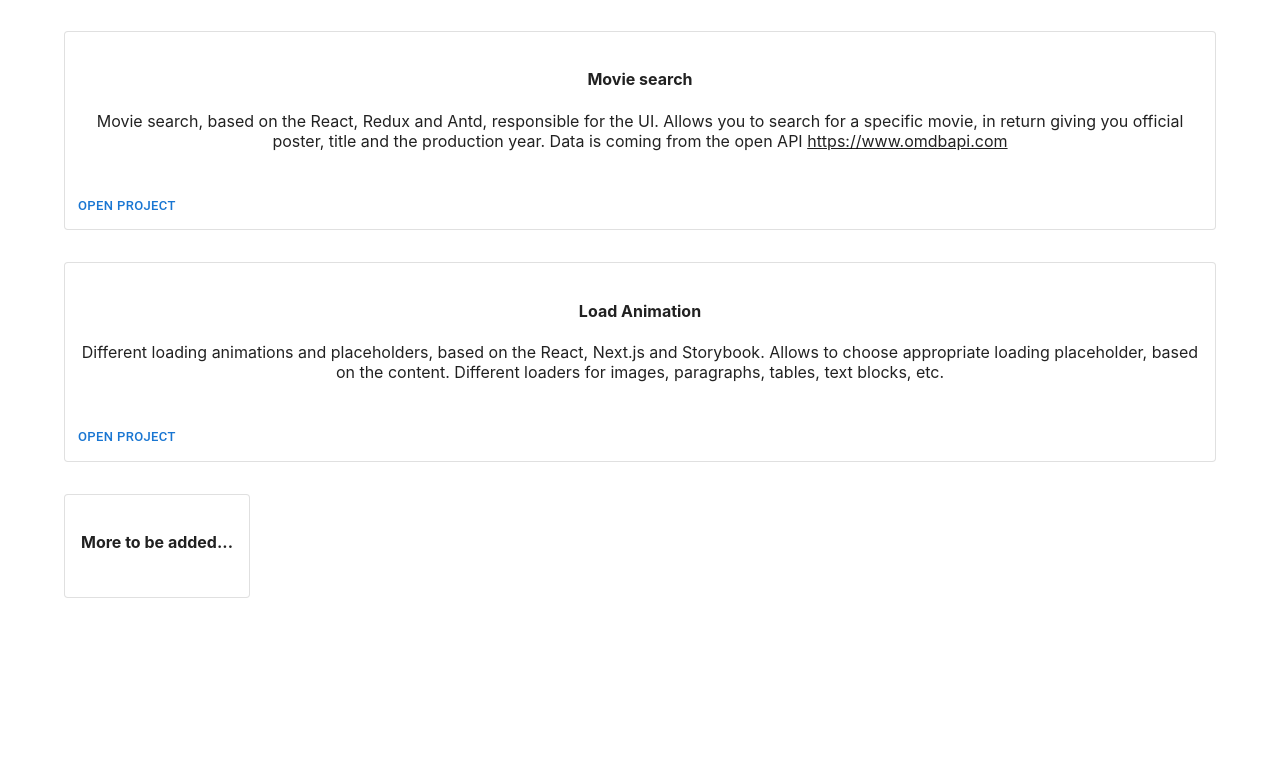
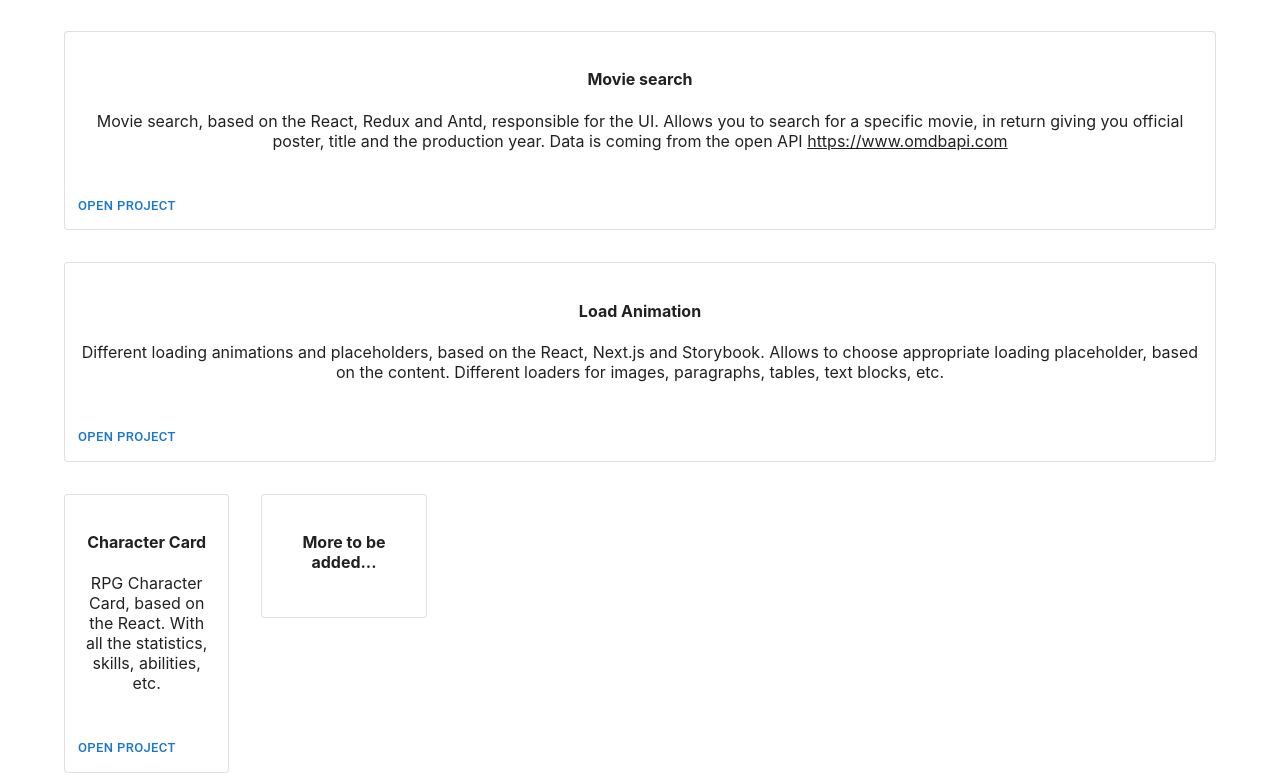
Before and after one commit to adrszl/adrian-szlegel-personal-projects, a React (Create React App) app: page / in a window 1280 px wide. Shown: the part 1342-2115 px from the top of the page. Before the commit the page ends 1940 px from the top, so only its background shows below. Built offline with nearby package versions, Linux system fonts and the light colour scheme.

Commit message:
new project added

```diff
--- a/src/App.js
+++ b/src/App.js
@@ -79,7 +79,19 @@ function App() {
                 </Card>
               </Grid>
 
-              <Grid item xs={3}>
+              <Grid size={2}>
+                <Card variant="outlined">
+                  <CardContent>
+                    <h4>Character Card</h4>
+                    <p>RPG Character Card, based on the React. With all the statistics, skills, abilities, etc.</p>
+                  </CardContent>
+                  <CardActions>
+                    <Button size="small" href="https://adrian-szlegel-react-character-card.netlify.app/">Open project</Button>
+                  </CardActions>
+                </Card>
+              </Grid>
+
+              <Grid size={2}>
                 <Card variant="outlined">
                   <CardContent>
                     <h4>More to be added...</h4>
```
